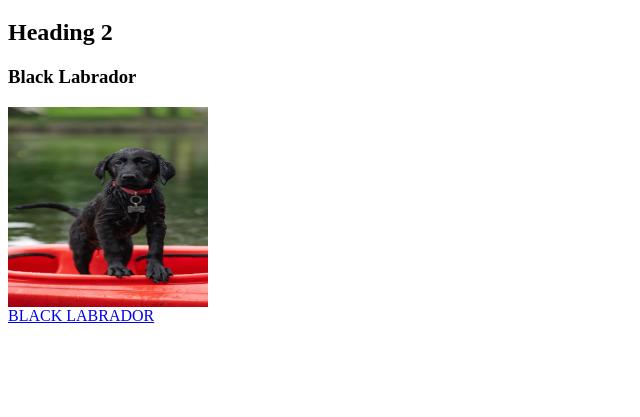
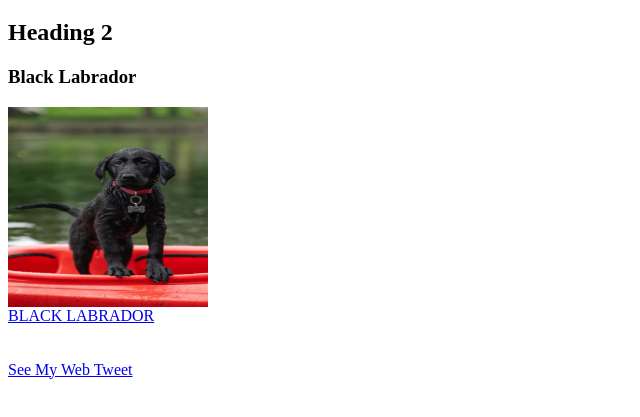
Before and after one commit to vicksman211/alx_html_css, a plain HTML site: page html_basic/index.html in a window 1280 px wide. Shown: the part 197-614 px from the top of the page, without its empty margins (0-640 px from the left). Drawn offline with Linux system fonts and the light colour scheme.

Commit message:
Tweet referenced

```diff
--- a/html_basic/index.html
+++ b/html_basic/index.html
@@ -13,6 +13,10 @@
 
          <img style="display: block;" src="image.jpg" width="200" height="200" alt="BLACK LABRADOR">
          <a href="https://pixabay.com/photos/labrador-kayak-black-labrador-7392840/">BLACK LABRADOR</a>
+            <br>
+            <br>
+            <br>
+         <a href="tweets.html">See My Web Tweet</a>
 
     </body>
 
```
